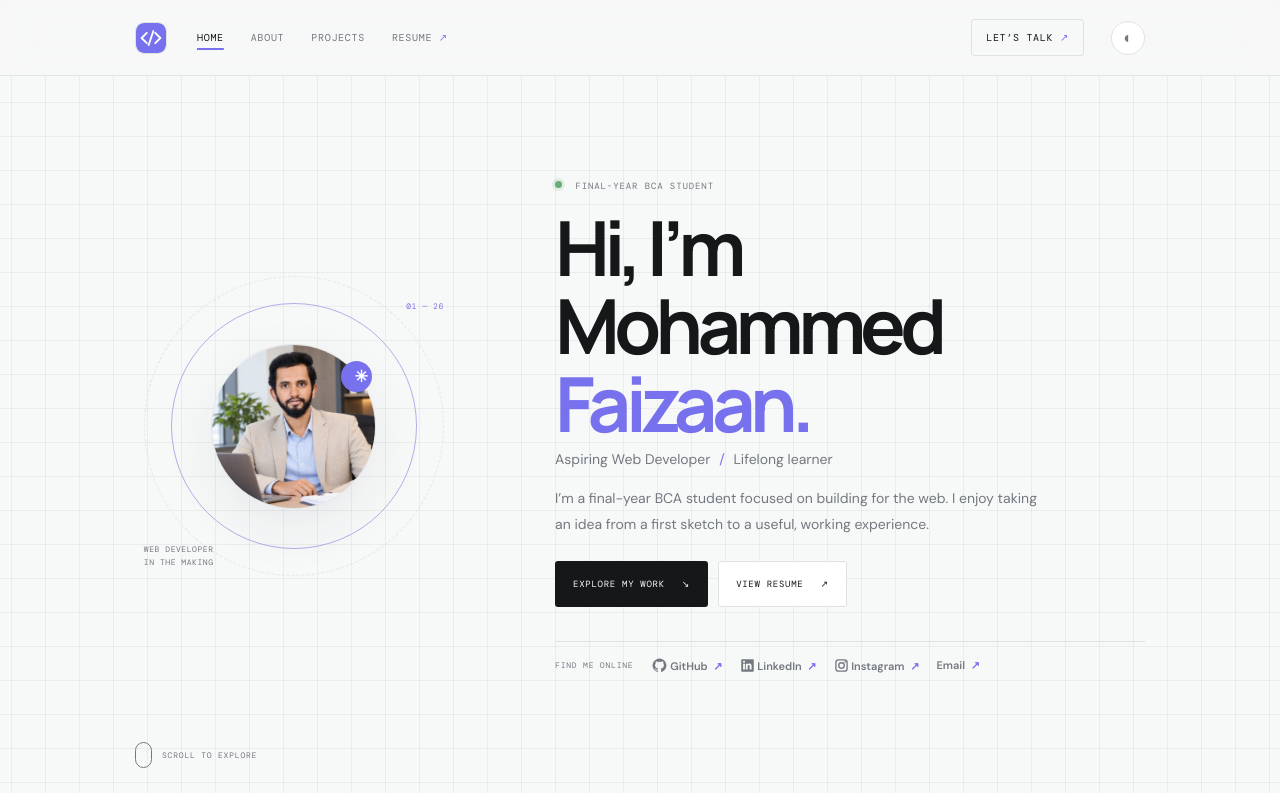
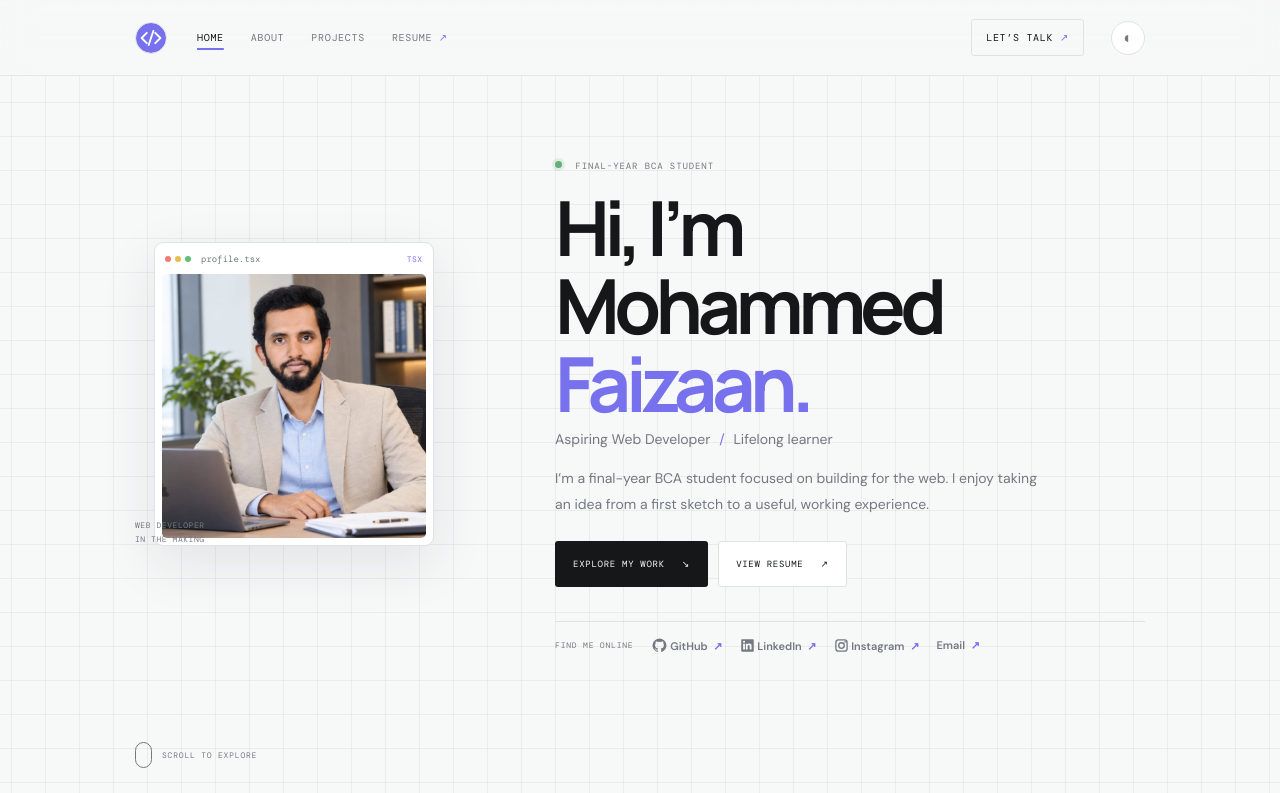
Before and after one commit to faizaan-git/my-portfolio, a website built with Vite: page index.html in a window 1280 px wide. Shown: the top 793 px of the page. Built offline with nearby package versions, Linux system fonts and the light colour scheme; files whose address does not match are found by name.

Commit message:
update portfolio website

```diff
--- a/index.html
+++ b/index.html
@@ -8,7 +8,7 @@
       content="Mohammed Faizaan Shariff is a final-year BCA student and aspiring web developer. Explore his projects, skills, and resume."
     />
     <meta name="theme-color" content="#f7f8f8" />
-    <title>Mohammed Faizaan Shariff — Web Developer</title>
+    <title>Mohammed Faizaan Shariff</title>
     <link rel="icon" type="image/svg+xml" href="favicon.svg" />
     <link rel="preconnect" href="https://fonts.googleapis.com" />
     <link rel="preconnect" href="https://fonts.gstatic.com" crossorigin />
@@ -51,15 +51,16 @@
     <main id="main">
       <section class="hero section-shell" id="home" aria-labelledby="hero-title">
         <div class="hero-main">
-          <div class="profile-art" aria-label="MF monogram illustration">
-            <div class="profile-orbit orbit-outer"></div>
-            <div class="profile-orbit orbit-inner"></div>
-            <div class="profile-monogram">
+          <div class="profile-art" aria-label="Profile photo displayed in a code editor frame">
+            <div class="profile-window">
+              <div class="profile-window-bar" aria-hidden="true">
+                <span class="profile-window-dots"><i></i><i></i><i></i></span>
+                <span class="profile-window-file">profile.tsx</span>
+                <span class="profile-window-language">TSX</span>
+              </div>
               <img src="profile-photo.png" alt="Mohammed Faizaan Shariff" />
-              <i aria-hidden="true">✳</i>
             </div>
             <span class="profile-caption">WEB DEVELOPER<br />IN THE MAKING</span>
-            <span class="profile-coordinate" aria-hidden="true">01 — 26</span>
           </div>
 
           <div class="hero-copy">
@@ -226,7 +227,7 @@
 
     <footer class="site-footer section-shell">
       <a class="brand footer-brand" href="#home" aria-label="Mohammed Faizaan Shariff, home">
-        <span class="brand-mark"><img src="profile-photo.png" alt="" /></span>
+        <span class="brand-mark"><img class="brand-logo" src="logo.svg" alt="" /></span>
       </a>
       <p>Made with curiosity &amp; a little bit of code.</p>
       <a class="back-top" href="#home">BACK TO TOP ↑</a>
--- a/styles.css
+++ b/styles.css
@@ -180,12 +180,21 @@ main,
 }
 
 .site-header .brand-mark {
-  border-radius: 9px;
+  border-radius: 50%;
 }
 
 .site-header .brand-logo {
   object-position: center;
-  border-radius: 0;
+  border-radius: 50%;
+}
+
+.footer-brand .brand-mark {
+  border-radius: 50%;
+}
+
+.footer-brand .brand-logo {
+  object-position: center;
+  border-radius: 50%;
 }
 
 .brand-mark {
@@ -264,7 +273,7 @@ main,
   display: flex;
   min-height: min(720px, calc(100vh - 76px));
   align-items: center;
-  padding-block: 74px 94px;
+  padding-block: 34px 94px;
 }
 
 .hero-main {
@@ -278,79 +287,79 @@ main,
 .profile-art {
   position: relative;
   display: grid;
-  width: min(100%, 300px);
+  width: min(100%, 340px);
   aspect-ratio: 1;
   margin-inline: auto;
+  transform: translateY(-12px);
   place-items: center;
 }
 
-.profile-orbit {
-  position: absolute;
+.profile-window {
+  width: 88%;
+  padding: 0 7px 7px;
   border: 1px solid var(--line);
-  border-radius: 50%;
+  border-radius: 9px;
+  overflow: hidden;
+  background: var(--surface);
+  box-shadow: 0 18px 55px #252b3518;
 }
 
-.orbit-outer {
-  inset: 0;
-  border-style: dashed;
-  animation: orbit 45s linear infinite;
+.profile-window-bar {
+  display: flex;
+  height: 31px;
+  align-items: center;
+  gap: 10px;
+  padding-inline: 3px;
 }
 
-.orbit-inner {
-  inset: 9%;
-  border-color: color-mix(in srgb, var(--accent) 45%, var(--line));
+.profile-window-dots {
+  display: inline-flex;
+  gap: 4px;
 }
 
-@keyframes orbit {
-  to { transform: rotate(360deg); }
+.profile-window-dots i {
+  width: 6px;
+  height: 6px;
+  border-radius: 50%;
+  background: var(--line);
 }
 
-.profile-monogram {
-  position: relative;
-  display: grid;
-  width: 55%;
-  aspect-ratio: 1;
-  border: 1px solid var(--line);
-  border-radius: 50%;
-  background: var(--surface);
-  box-shadow: 0 18px 55px #252b3512;
-  color: var(--ink);
-  font-family: var(--display);
-  font-size: clamp(53px, 8vw, 78px);
-  font-weight: 800;
-  letter-spacing: -0.12em;
-  place-items: center;
+.profile-window-dots i:first-child {
+  background: #f27b72;
 }
 
-.profile-monogram > img {
+.profile-window-dots i:nth-child(2) {
+  background: #e9bd4c;
+}
+
+.profile-window-dots i:last-child {
+  background: #63bd77;
+}
+
+.profile-window-file {
+  flex: 1;
+  color: var(--muted);
+  font-family: var(--mono);
+  font-size: 9px;
+}
+
+.profile-window-language {
+  color: var(--accent);
+  font-family: var(--mono);
+  font-size: 8px;
+  letter-spacing: 0.06em;
+}
+
+.profile-window > img {
+  display: block;
   width: 100%;
-  height: 100%;
-  border-radius: inherit;
+  aspect-ratio: 1;
+  border-radius: 5px;
   object-fit: cover;
   object-position: center 32%;
 }
 
-.profile-monogram > span {
-  transform: translateX(-4px);
-}
-
-.profile-monogram i {
-  position: absolute;
-  top: 10%;
-  right: 2%;
-  display: grid;
-  width: 31px;
-  height: 31px;
-  border-radius: 50%;
-  background: var(--accent);
-  color: white;
-  font-size: 16px;
-  font-style: normal;
-  place-items: center;
-}
-
-.profile-caption,
-.profile-coordinate {
+.profile-caption {
   position: absolute;
   color: var(--muted);
   font-family: var(--mono);
@@ -362,12 +371,6 @@ main,
 .profile-caption {
   bottom: 2%;
   left: 0;
-}
-
-.profile-coordinate {
-  top: 8%;
-  right: 0;
-  color: var(--accent);
 }
 
 .eyebrow {
@@ -1074,7 +1077,7 @@ h2 {
 
   .hero {
     min-height: auto;
-    padding-block: 52px 76px;
+    padding-block: 28px 76px;
   }
 
   .hero-main {
@@ -1083,11 +1086,8 @@ h2 {
   }
 
   .profile-art {
-    width: min(58vw, 218px);
-  }
-
-  .profile-monogram {
-    font-size: clamp(47px, 13vw, 66px);
+    width: min(72vw, 260px);
+    transform: translateY(-6px);
   }
 
   .hero-copy {
@@ -1229,7 +1229,7 @@ h2 {
   }
 
   .hero {
-    padding-top: 40px;
+    padding-top: 20px;
   }
 
   .site-header {
```
Also changed, not shown: resume.html (+1 -1 lines), favicon.svg.
